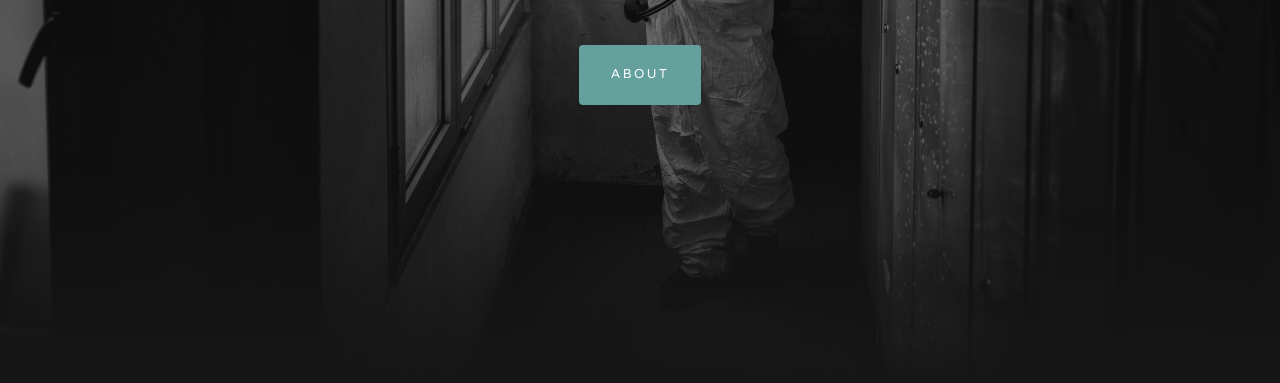
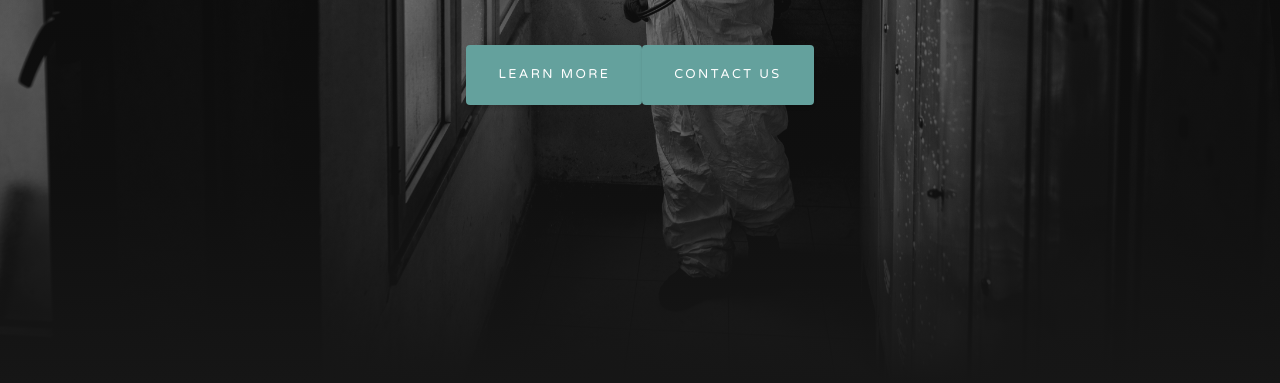
Before and after one commit to dkimVena/VBP, a Gatsby site: page / in a window 1280 px wide. Shown: the part 417-800 px from the top of the page. Built offline with nearby package versions, Linux system fonts and the light colour scheme; Gatsby itself is replaced by a stand-in of ours.

Commit message:
fix small

```diff
--- a/src/pages/index.js
+++ b/src/pages/index.js
@@ -29,7 +29,12 @@ const IndexPage = () => (
           </h2>
           <Scroll type="id" element="about">
             <a href="#about" className="btn btn-primary">
-              About
+              Learn More
+            </a>
+          </Scroll>
+          <Scroll type="id" element="signup">
+            <a href="#signup" className="btn btn-primary">
+              Contact Us
             </a>
           </Scroll>
         </div>
```
Also changed, not shown: README.md (deleted).
